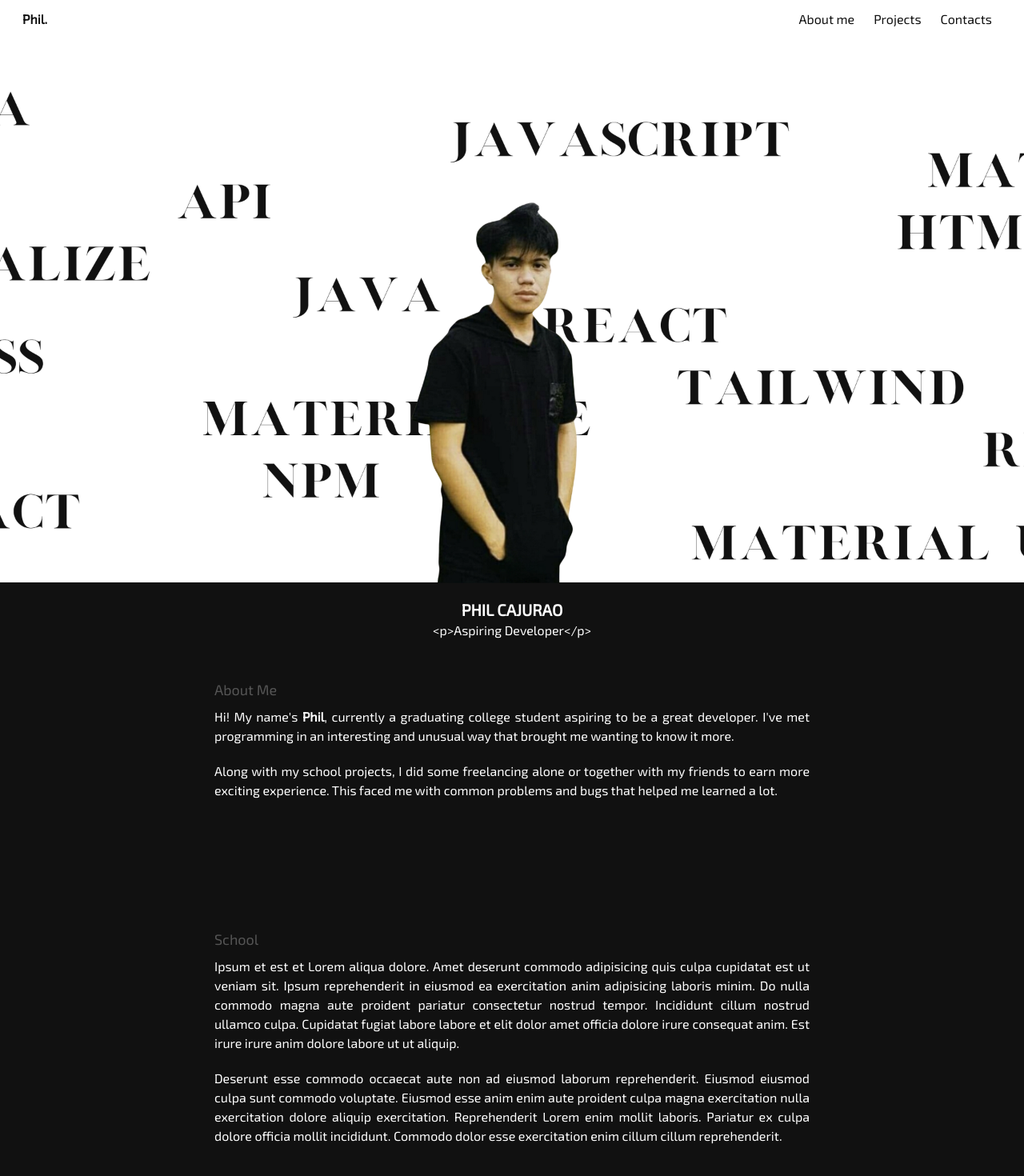
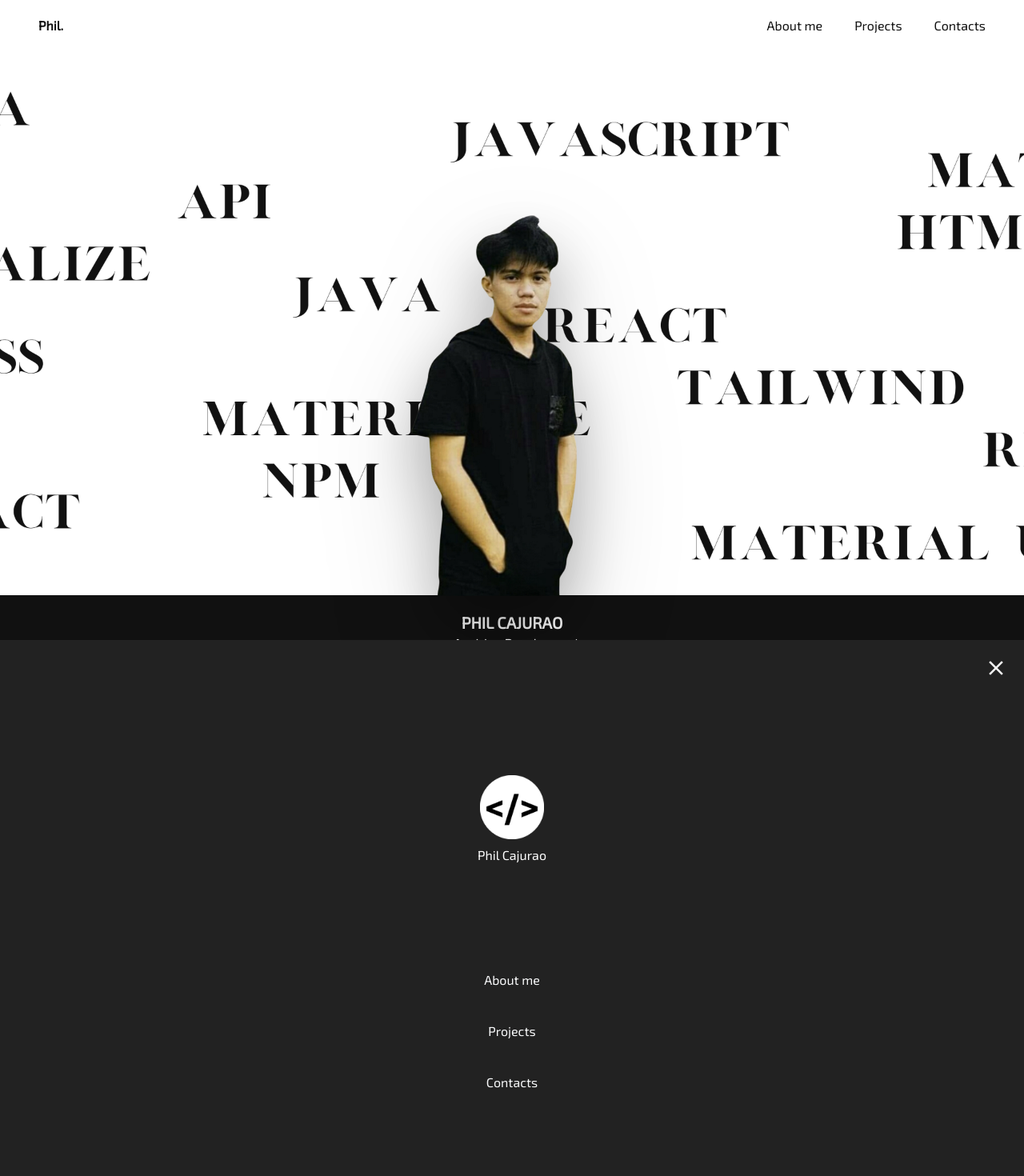
Before and after one commit to philcajurao/philcajurao.github.io, a React (Create React App) app: page / in a window 1280 px wide. Shown: the top 1470 px of the page at 80% size. Built offline with nearby package versions, Linux system fonts and the light colour scheme; the HTML template or start-up script is replaced by a standard one.

Commit message:
fixed mobile sidebar

```diff
--- a/package.json
+++ b/package.json
@@ -11,6 +11,7 @@
     "react-dom": "^18.2.0",
     "react-icons": "^4.9.0",
     "react-scripts": "5.0.1",
+    "react-scroll": "^1.8.9",
     "web-vitals": "^2.1.4"
   },
   "scripts": {
--- a/src/App.js
+++ b/src/App.js
@@ -92,7 +92,7 @@ function App() {
         <img
           src={phil}
           alt="Phil"
-          className="w-96 mt-auto mb-[-1px] pointer-events-none"
+          className="w-96 mt-auto mb-[-1px] pointer-events-none drop-shadow-4xl"
           draggable="false"
         />
       </div>
--- a/src/components/Content.js
+++ b/src/components/Content.js
@@ -8,7 +8,7 @@ function Content({ cont1, cont2, cont3, cont4,}) {
                     <h1 className="font-bold text-xl">PHIL CAJURAO</h1>
                     <p className="">&lt;p&gt;Aspiring Developer&lt;/p&gt;</p>
                 </div>
-                <div ref={cont1} className="mt-12">
+                <div id="about" ref={cont1} className="mt-12">
                     <h2 className="text-[#555] text-lg">About Me</h2>
                     <div className="flex flex-col space-y-5 mt-2 text-justify">
                         <p className="">
@@ -24,18 +24,7 @@ function Content({ cont1, cont2, cont3, cont4,}) {
                         </p>
                     </div>
                 </div>
-                <div ref={cont2} className="mt-40">
-                    <h2 className="text-[#555] text-lg">School</h2>
-                    <div className="flex flex-col space-y-5 mt-2 text-justify">
-                        <p className="">
-                            Ipsum et est et Lorem aliqua dolore. Amet deserunt commodo adipisicing quis culpa cupidatat est ut veniam sit. Ipsum reprehenderit in eiusmod ea exercitation anim adipisicing laboris minim. Do nulla commodo magna aute proident pariatur consectetur nostrud tempor. Incididunt cillum nostrud ullamco culpa. Cupidatat fugiat labore labore et elit dolor amet officia dolore irure consequat anim. Est irure irure anim dolore labore ut ut aliquip.
-                        </p>
-                        <p className="">
-                            Deserunt esse commodo occaecat aute non ad eiusmod laborum reprehenderit. Eiusmod eiusmod culpa sunt commodo voluptate. Eiusmod esse anim enim aute proident culpa magna exercitation nulla exercitation dolore aliquip exercitation. Reprehenderit Lorem enim mollit laboris. Pariatur ex culpa dolore officia mollit incididunt. Commodo dolor esse exercitation enim cillum cillum reprehenderit.
-                        </p>
-                    </div>
-                </div>
-                <div ref={cont3} className="mt-40">
+                <div id="projects" ref={cont3} className="mt-40">
                     <h2 className="text-[#555] text-lg">Projects</h2>
                     <div className="flex flex-col space-y-5 mt-2 text-justify">
                         <p className="">
@@ -46,7 +35,7 @@ function Content({ cont1, cont2, cont3, cont4,}) {
                         </p>
                     </div>
                 </div>
-                <div ref={cont4} className="mt-40 mb-96">
+                <div id="contacts" ref={cont4} className="mt-40 mb-96">
                     <h2 className="text-[#555] text-lg">Contact</h2>
                     <div className="flex flex-col space-y-5 mt-2 text-justify">
                         <p className="">
--- a/src/components/NavBar.js
+++ b/src/components/NavBar.js
@@ -1,37 +1,117 @@
-import React from 'react'
-import { BiMenu } from 'react-icons/bi'
+import React, { useState } from "react";
+import { BiMenu } from "react-icons/bi";
+import { MdClose } from "react-icons/md";
+import logo from "../images/favicon.png";
+// import 'react-scroll/dist/react-scroll.css';
+import { Link } from "react-scroll";
 
 function NavBar() {
+  const [showSideBar, setShowSideBar] = useState(false);
+  const handleShowSideBar = () => {
+    setShowSideBar(true);
+  };
+  const handleCloseShowSideBar = () => {
+    setShowSideBar(false);
+  };
   return (
-    <div className="navbar top-0 w-full z-20">
-        <div className=" flex px-7 justify-between w-full">
-          <button className=" font-extrabold">Phil.</button>
-          <div className="flex">
+    <div className="navbar top-0 w-full z-20 flex items-center px-7 justify-between">
+      <button className="font-extrabold h-full p-5">Phil.</button>
       <BiMenu
         size={30}
-              className="cursor-pointer sm:hidden self-center"
+        className="cursor-pointer sm:hidden self-center h-full"
+        onClick={handleShowSideBar}
       />
-            <ul className="sm:flex hidden ">
-              <li>
-                <button className="p-3 cursor-pointer transition duration-300 hover:bg-[#111] hover:text-[#fefefe]">
+      <ul className="sm:flex hidden">
+
+          <Link
+            to="about"
+            spy={true}
+            smooth={true}
+            duration={2500}
+            className="p-5 cursor-pointer transition duration-300 hover:bg-[#111] hover:text-[#fefefe]"
+          >
             About me
+          </Link>
+
+
+          <Link
+            to="projects"
+            spy={true}
+            smooth={true}
+            duration={2500}
+            className="p-5 cursor-pointer transition duration-300 hover:bg-[#111] hover:text-[#fefefe]"
+          >
+            Projects
+          </Link>
+
+
+          <Link
+            to="contacts"
+            spy={true}
+            smooth={true}
+            duration={2500}
+            className="p-5 cursor-pointer transition duration-300 hover:bg-[#111] hover:text-[#fefefe]"
+          >
+            Contacts
+          </Link>
+
+      </ul>
+      <div
+        className={`fixed flex flex-col justify-between top-0 left-0 bg-[#222] h-full w-full z-20 duration-300 ${
+          showSideBar ? "translate-y-[-100]" : "translate-y-full"
+        }`}
+      >
+        <button onClick={handleCloseShowSideBar}>
+          <MdClose size={30} className="text-[#fefefe] m-5 float-right" />
         </button>
-              </li>
-              <li>
-                <button className="p-3 cursor-pointer transition duration-300 hover:bg-[#111] hover:text-[#fefefe]">
+        <div className="flex flex-col space-y-2 items-center">
+          <img src={logo} alt="Phil logo" className="w-20" />
+          <h2 className="text-[#fefefe]">Phil Cajurao</h2>
+        </div>
+        <div role="menu" className="py-3 flex flex-col items-center">
+          <Link
+            spy={true}
+            smooth={true}
+            duration={2500}
+            to="about"
+            onClick={handleCloseShowSideBar}
+            className="text-center w-full py-5 text-gray-50 hover:bg-[#ddd] duration-300 hover:text-[#222]"
+            role="menuitem"
+            // onClick={signout}
+          >
+            About me
+          </Link>
+          <Link
+            spy={true}
+            smooth={true}
+            duration={2500}
+            to="projects"
+            onClick={handleCloseShowSideBar}
+            className="text-center w-full py-5 text-gray-50 hover:bg-[#ddd] duration-300 hover:text-[#222]"
+            role="menuitem"
+            // onClick={signout}
+          >
             Projects
-                </button>
-              </li>
-              <li>
-                <button className="p-3 cursor-pointer transition duration-300 hover:bg-[#111] hover:text-[#fefefe]">
+          </Link>
+          <Link
+            spy={true}
+            smooth={true}
+            duration={2500}
+            to="contacts"
+            onClick={handleCloseShowSideBar}
+            className="text-center w-full py-5 text-gray-50 hover:bg-[#ddd] duration-300 hover:text-[#222]"
+            role="menuitem"
+            // onClick={signout}
+          >
             Contacts
-                </button>
-              </li>
-            </ul>
+          </Link>
+        </div>
+        <div className="footer bg-[#222] text-[#fefefe] flex justify-center py-10">
+          <p>© Phil Cajurao 2023</p>
         </div>
       </div>
     </div>
-  )
+  );
 }
 
-export default NavBar
+export default NavBar;
--- a/tailwind.config.js
+++ b/tailwind.config.js
@@ -5,6 +5,13 @@ module.exports = {
   ],
   theme: {
     extend: {
+      dropShadow: {
+        '3xl': '0 35px 35px rgba(0, 0, 0, 0.25)',
+        '4xl': [
+            '0 35px 35px rgba(0, 0, 0, 0.25)',
+            '0 45px 65px rgba(0, 0, 0, 0.15)'
+        ]
+      },
       animation: {
         fadeIn: "fadeIn 2s ease-in forwards",
         translateRight: "translateRight 2s ease-in forwards",
```
Also changed, not shown: src/images/favicon.png (added), 1 other file (tests, documents, lock files or other folders). Lines whose indentation alone changed are shown as unchanged.
